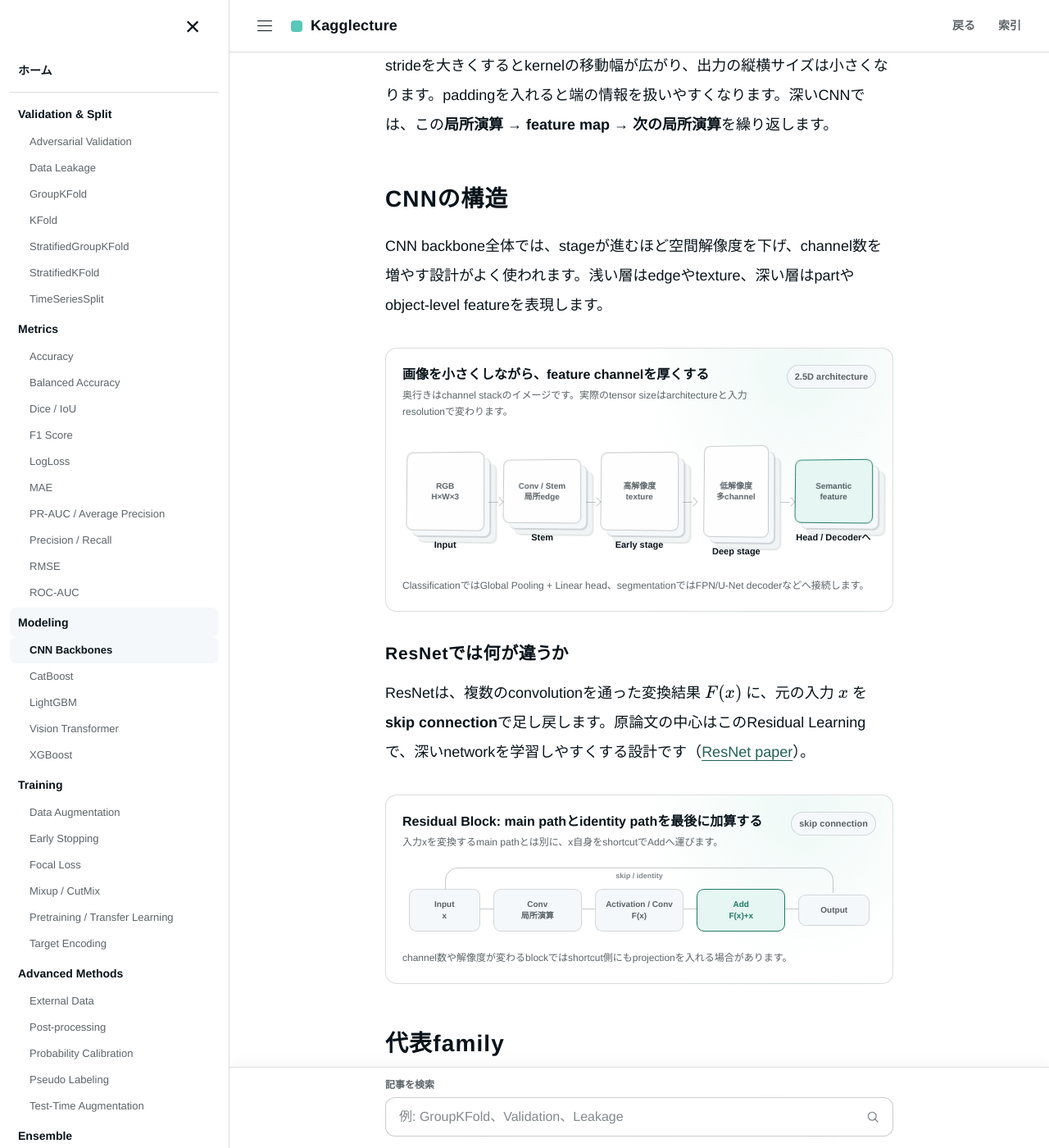
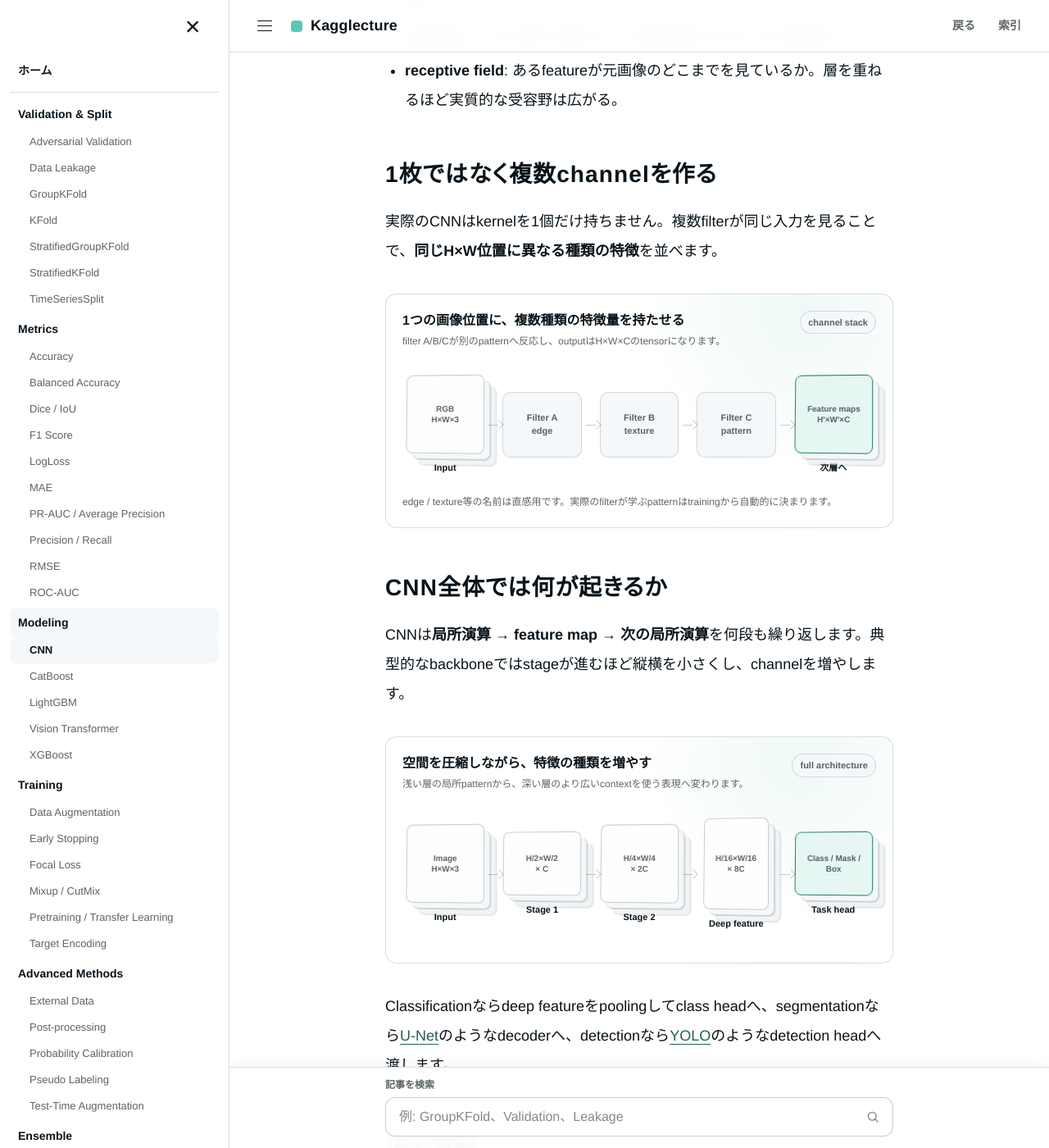
Before and after one commit to morikazu1119/Kagglecture, a Jekyll site: the page built from wiki/modeling/cnn-backbones.md, in a window 1280 px wide and 1400 px high, scrolled down 1523 px. Shown: the whole window at 82% size. Built offline with Jekyll 4.4.1, drawn with Linux system fonts in a browser that asks for light colours; some of the changed text lies outside the part shown.

Commit message:
docs: narrow CNN article to convolution fundamentals

```diff
--- a/wiki/modeling/cnn-backbones.md
+++ b/wiki/modeling/cnn-backbones.md
@@ -1,14 +1,13 @@
 ---
 layout: default
-title: CNN Backbones
-description: ResNetやEfficientNetなど、画像Kaggleで特徴抽出器として使われるConvolutional Neural Network。
-summary: 局所filterを画像上で走査し、feature mapを積み重ねながらedge・texture・shape・semantic featureを抽出する画像backbone。
+title: CNN
+summary: 小さなkernelを画像上で共有しながら走査し、局所特徴をfeature mapとして階層的に抽出するConvolutional Neural Network。
 type: reference
 domain: kaggle
-topic: cnn-backbones
+topic: cnn
 created: 2026-09-03
 updated: 2026-09-03
-source_count: 6
+source_count: 4
 tags:
   - kaggle
   - modeling
@@ -16,163 +15,102 @@
   - computer-vision
 ---
 
-# CNN Backbones
+# CNN
 
-**CNN（Convolutional Neural Network）は、小さなkernelを画像上で滑らせながら局所パターンを検出し、そのfeature mapを何層も重ねて高次特徴へ変換する画像モデルです。**
+**CNN（Convolutional Neural Network）は、画像の小さな領域へ同じkernelを繰り返し当て、edge・texture・shapeのような局所特徴をfeature mapへ変換するモデルです。**
 
-KaggleではResNet、EfficientNet、ConvNeXt、RegNetなどをclassification backboneやU-Net/FPN encoderとして使います。CNNを理解するうえで重要なのは、単に「画像を層へ通す」ことではなく、**kernelが局所領域へ作用し、feature mapが次の層の入力になる**という演算の連鎖です。
+このページはCNN共通の原理だけを扱います。Residual connection、compound scaling、modern CNN blockなどは、それぞれ[ResNet]({{ '/wiki/modeling/resnet.html' | relative_url }})、[EfficientNet]({{ '/wiki/modeling/efficientnet.html' | relative_url }})、[ConvNeXt]({{ '/wiki/modeling/convnext.html' | relative_url }})の記事で分けて説明します。
 
 <nav class="article-jump-nav" aria-label="ページ内ナビゲーション">
-  <a href="#convolution">畳み込み</a>
-  <a href="#architecture">構造</a>
-  <a href="#families">代表family</a>
-  <a href="#use-cases">使う場面</a>
-  <a href="#kaggle-examples">Kaggle実例</a>
-  <a href="#pitfalls">注意点</a>
+  <a href="#convolution">畳み込み</a><a href="#channels">Channel</a><a href="#architecture">全体構造</a><a href="#use-cases">使う場面</a><a href="#comparison">使い分け</a><a href="#pitfalls">注意点</a>
 </nav>
 
-## 畳み込みを目で追う {#convolution}
+## 1回のConvolutionを目で追う {#convolution}
 
-Convolutionでは、kernelと呼ばれる小さな重み行列を入力画像の一部へ重ね、対応する値を掛けて足し合わせます。その**1回の積和がfeature mapの1セル**になります。kernelを少しずつ移動すると、出力feature map全体が埋まります。
-
-下は理解用の5×5入力と3×3 kernelです。Positionを動かすと、現在kernelが見ている**receptive field（受容野）**と、対応する出力位置が変わります。
+3×3 kernelなら、画像の3×3領域とkernelの9個の重みを掛け合わせて足します。**この積和1回でoutput feature mapの1セル**ができます。kernelを1マスずつ動かすと、同じ重みで画像全体を調べられます。
 
 <div class="interactive-viz" data-model-interactive="cnn-convolution">
-  <div class="interactive-viz__header">
-    <div>
-      <div class="interactive-viz__title">3×3 kernelが画像上を走査してfeature mapを作る</div>
-      <p class="interactive-viz__subtitle">緑の9セルが現在のreceptive fieldです。各位置で積和を1回計算し、その値を右のfeature mapへ書き込みます。</p>
-    </div>
-    <span class="interactive-status" data-cnn-status data-state="safe">位置 (1, 1)</span>
-  </div>
-  <p class="interactive-note">模式例。入力値・kernel値は畳み込み演算を理解するための人工値です。</p>
-  <div class="interactive-control-row">
-    <span class="interactive-control-label">Kernel位置</span>
-    <button class="interactive-button" type="button" data-cnn-prev>前</button>
-    <label class="interactive-range">
-      <input type="range" min="0" max="8" step="1" value="0" data-cnn-position aria-label="畳み込みkernelの位置">
-      <span class="interactive-range-labels"><span>左上</span><span>右下</span></span>
-    </label>
-    <button class="interactive-button" type="button" data-cnn-next>次</button>
-  </div>
-  <div class="conv-board">
-    <section class="conv-panel">
-      <div class="conv-panel__title">Input 5×5</div>
-      <div class="conv-grid" style="--grid-size:5" data-cnn-input-grid aria-label="5×5 input feature map"></div>
-    </section>
-    <section class="conv-panel conv-kernel">
-      <div class="conv-panel__title">Kernel 3×3</div>
-      <div class="conv-grid" style="--grid-size:3" data-cnn-kernel-grid aria-label="3×3 convolution kernel"></div>
-    </section>
-    <section class="conv-panel">
-      <div class="conv-panel__title">Output feature map 3×3</div>
-      <div class="conv-grid" style="--grid-size:3" data-cnn-output-grid aria-label="3×3 output feature map"></div>
-    </section>
-  </div>
+  <div class="interactive-viz__header"><div><div class="interactive-viz__title">3×3 kernelからfeature mapの1セルができる</div><p class="interactive-viz__subtitle">位置を動かすと、kernelが現在見ているreceptive fieldとoutput位置が対応して変わります。</p></div><span class="interactive-status" data-cnn-status data-state="safe">位置 (1, 1)</span></div>
+  <p class="interactive-note">模式例。入力値・kernel値は演算理解用の人工値です。</p>
+  <div class="interactive-control-row"><span class="interactive-control-label">Kernel位置</span><button class="interactive-button" type="button" data-cnn-prev>前</button><label class="interactive-range"><input type="range" min="0" max="8" step="1" value="0" data-cnn-position aria-label="畳み込みkernelの位置"><span class="interactive-range-labels"><span>左上</span><span>右下</span></span></label><button class="interactive-button" type="button" data-cnn-next>次</button></div>
+  <div class="conv-board"><section class="conv-panel"><div class="conv-panel__title">Input 5×5</div><div class="conv-grid" style="--grid-size:5" data-cnn-input-grid></div></section><section class="conv-panel conv-kernel"><div class="conv-panel__title">Kernel 3×3</div><div class="conv-grid" style="--grid-size:3" data-cnn-kernel-grid></div></section><section class="conv-panel"><div class="conv-panel__title">Output 3×3</div><div class="conv-grid" style="--grid-size:3" data-cnn-output-grid></div></section></div>
   <div class="conv-equation" data-cnn-equation>選択領域とkernelの積和がここに表示されます。</div>
-  <p class="interactive-explanation">実際のCNNではkernelを多数持つため、1枚ではなく複数channelのfeature mapが生成されます。次の層はそのstack全体を入力としてさらに特徴を抽出します。</p>
-  <noscript><p class="interactive-explanation">Convolutionはkernelを局所領域へ重ねて積和を取り、その値をfeature mapの対応位置へ記録する処理です。</p></noscript>
+  <p class="interactive-explanation">同じkernel weightを場所ごとに共有するため、「左上専用のedge detector」「右下専用のedge detector」を別々に学ぶ必要がありません。</p>
+  <noscript><p class="interactive-explanation">Convolutionは小さな領域とkernelの積和を取り、その結果をfeature mapの対応セルへ書き込む処理です。</p></noscript>
 </div>
 
-strideを大きくするとkernelの移動幅が広がり、出力の縦横サイズは小さくなります。paddingを入れると端の情報を扱いやすくなります。深いCNNでは、この**局所演算 → feature map → 次の局所演算**を繰り返します。
+### stride / padding / receptive field
 
-## CNNの構造 {#architecture}
+- **stride**: kernelを何マスずつ動かすか。大きいほどoutputの縦横が小さくなる。
+- **padding**: 入力の外側へ値を足し、端の情報やoutput sizeを制御する。
+- **receptive field**: あるfeatureが元画像のどこまでを見ているか。層を重ねるほど実質的な受容野は広がる。
 
-CNN backbone全体では、stageが進むほど空間解像度を下げ、channel数を増やす設計がよく使われます。浅い層はedgeやtexture、深い層はpartやobject-level featureを表現します。
+## 1枚ではなく複数channelを作る {#channels}
 
-<div class="model-architecture" aria-label="CNN backboneでfeature mapの解像度とchannelが変化する模式図">
-  <div class="model-architecture__header">
-    <div><div class="model-architecture__title">画像を小さくしながら、feature channelを厚くする</div><p class="model-architecture__subtitle">奥行きはchannel stackのイメージです。実際のtensor sizeはarchitectureと入力resolutionで変わります。</p></div>
-    <span class="model-architecture__badge">2.5D architecture</span>
-  </div>
-  <div class="model-stage-row" style="--model-cols:5">
-    <div class="model-stage"><div class="model-tensor"><span>RGB<br>H×W×3</span></div><span class="model-stage__label">Input</span></div>
-    <div class="model-stage"><div class="model-tensor is-wide"><span>Conv / Stem<br>局所edge</span></div><span class="model-stage__label">Stem</span></div>
-    <div class="model-stage"><div class="model-tensor"><span>高解像度<br>texture</span></div><span class="model-stage__label">Early stage</span></div>
-    <div class="model-stage"><div class="model-tensor is-thin"><span>低解像度<br>多channel</span></div><span class="model-stage__label">Deep stage</span></div>
-    <div class="model-stage"><div class="model-tensor is-accent is-wide"><span>Semantic feature</span></div><span class="model-stage__label">Head / Decoderへ</span></div>
-  </div>
-  <p class="model-architecture__caption">ClassificationではGlobal Pooling + Linear head、segmentationではFPN/U-Net decoderなどへ接続します。</p>
+実際のCNNはkernelを1個だけ持ちません。複数filterが同じ入力を見ることで、**同じH×W位置に異なる種類の特徴**を並べます。
+
+<div class="model-architecture" aria-label="複数filterからfeature channel stackができる図">
+  <div class="model-architecture__header"><div><div class="model-architecture__title">1つの画像位置に、複数種類の特徴量を持たせる</div><p class="model-architecture__subtitle">filter A/B/Cが別のpatternへ反応し、outputはH×W×Cのtensorになります。</p></div><span class="model-architecture__badge">channel stack</span></div>
+  <div class="model-stage-row" style="--model-cols:5"><div class="model-stage"><div class="model-tensor"><span>RGB<br>H×W×3</span></div><span class="model-stage__label">Input</span></div><div class="model-stage"><div class="model-op-box"><span>Filter A<br>edge</span></div></div><div class="model-stage"><div class="model-op-box"><span>Filter B<br>texture</span></div></div><div class="model-stage"><div class="model-op-box"><span>Filter C<br>pattern</span></div></div><div class="model-stage"><div class="model-tensor is-accent"><span>Feature maps<br>H'×W'×C</span></div><span class="model-stage__label">次層へ</span></div></div>
+  <p class="model-architecture__caption">edge / texture等の名前は直感用です。実際のfilterが学ぶpatternはtrainingから自動的に決まります。</p>
 </div>
 
-### ResNetでは何が違うか
+## CNN全体では何が起きるか {#architecture}
 
-ResNetは、複数のconvolutionを通った変換結果 $F(x)$ に、元の入力 $x$ を**skip connection**で足し戻します。原論文の中心はこのResidual Learningで、深いnetworkを学習しやすくする設計です（[ResNet paper](https://arxiv.org/abs/1512.03385)）。
+CNNは**局所演算 → feature map → 次の局所演算**を何段も繰り返します。典型的なbackboneではstageが進むほど縦横を小さくし、channelを増やします。
 
-<div class="model-architecture" aria-label="ResNet residual blockの構造">
-  <div class="model-architecture__header">
-    <div><div class="model-architecture__title">Residual Block: main pathとidentity pathを最後に加算する</div><p class="model-architecture__subtitle">入力xを変換するmain pathとは別に、x自身をshortcutでAddへ運びます。</p></div>
-    <span class="model-architecture__badge">skip connection</span>
-  </div>
-  <div class="residual-architecture">
-    <div class="residual-node">Input<br>x</div>
-    <div class="residual-node">Conv<br>局所演算</div>
-    <div class="residual-node">Activation / Conv<br>F(x)</div>
-    <div class="residual-node is-add">Add<br>F(x)+x</div>
-    <div class="residual-node">Output</div>
-  </div>
-  <p class="model-architecture__caption">channel数や解像度が変わるblockではshortcut側にもprojectionを入れる場合があります。</p>
+<div class="model-architecture" aria-label="CNN全体のfeature map変化">
+  <div class="model-architecture__header"><div><div class="model-architecture__title">空間を圧縮しながら、特徴の種類を増やす</div><p class="model-architecture__subtitle">浅い層の局所patternから、深い層のより広いcontextを使う表現へ変わります。</p></div><span class="model-architecture__badge">full architecture</span></div>
+  <div class="model-stage-row" style="--model-cols:5"><div class="model-stage"><div class="model-tensor"><span>Image<br>H×W×3</span></div><span class="model-stage__label">Input</span></div><div class="model-stage"><div class="model-tensor is-wide"><span>H/2×W/2<br>× C</span></div><span class="model-stage__label">Stage 1</span></div><div class="model-stage"><div class="model-tensor"><span>H/4×W/4<br>× 2C</span></div><span class="model-stage__label">Stage 2</span></div><div class="model-stage"><div class="model-tensor is-thin"><span>H/16×W/16<br>× 8C</span></div><span class="model-stage__label">Deep feature</span></div><div class="model-stage"><div class="model-tensor is-accent is-wide"><span>Class / Mask / Box</span></div><span class="model-stage__label">Task head</span></div></div>
 </div>
 
-## 代表family {#families}
-
-<div class="comparison-board" aria-label="代表的なCNN familyの比較">
-  <section class="comparison-card"><h4>ResNet</h4><dl><dt>核</dt><dd>Residual connection</dd><dt>見る点</dt><dd>skip pathとblock depth</dd></dl></section>
-  <section class="comparison-card"><h4>EfficientNet</h4><dl><dt>核</dt><dd>Compound scaling</dd><dt>見る点</dt><dd>depth / width / resolutionを同時に拡大</dd></dl></section>
-  <section class="comparison-card is-primary"><h4>ConvNeXt</h4><dl><dt>核</dt><dd>Modern CNN design</dd><dt>見る点</dt><dd>large kernel、stage設計、Transformer由来の設計知見</dd></dl></section>
-  <section class="comparison-card"><h4>RegNet</h4><dl><dt>核</dt><dd>Regular design space</dd><dt>見る点</dt><dd>規則的なwidth/depth設計</dd></dl></section>
-</div>
-
-EfficientNetはdepth・width・resolutionをバランスよく拡大するcompound scalingを提案しています（[EfficientNet paper](https://arxiv.org/abs/1905.11946)）。
+Classificationならdeep featureをpoolingしてclass headへ、segmentationなら[U-Net]({{ '/wiki/modeling/unet.html' | relative_url }})のようなdecoderへ、detectionなら[YOLO]({{ '/wiki/modeling/yolo.html' | relative_url }})のようなdetection headへ渡します。
 
 ## 使う場面 {#use-cases}
 
-- 画像classificationの強いbaselineが欲しい。
-- segmentation encoderを選ぶ。
-- pretrained weightを利用したい。
-- GPU/推論時間が限られ、ViTより軽いmodelが欲しい。
+- 画像classificationやspectrogram分類のbaseline。
+- segmentation / detectionのencoder・backbone。
+- pretrained weightを使って少量データへtransfer learningする。
+- 局所patternが重要で、画像resolutionを比較的柔軟に扱いたい。
 
-## Kaggleでの実例 {#kaggle-examples}
+## CNNとTransformerの違い {#comparison}
 
-BirdCLEF 2024の1位解法は`efficientnet_b0`と`regnety_008`を採用し、同チームの条件ではViT系が大きく劣ったと報告しています（[1st place solution](https://www.kaggle.com/competitions/birdclef-2024/writeups/team-kefir-1st-place-solution)）。**モデルfamilyの優劣はtask依存**だと分かる例です。
+<div class="comparison-board"><section class="comparison-card is-primary"><h4>CNN</h4><dl><dt>最初に見る範囲</dt><dd>局所kernel</dd><dt>共有</dt><dd>同じkernelを全位置で使う</dd><dt>長距離関係</dt><dd>層を重ねて広げる</dd></dl></section><section class="comparison-card"><h4>Vision Transformer</h4><dl><dt>単位</dt><dd>patch token</dd><dt>共有</dt><dd>Attention projection</dd><dt>長距離関係</dt><dd>global attentionなら早い段階から直接参照</dd></dl></section></div>
 
-Happywhale 2022の1位解法では複数のImageNet-pretrained EfficientNet/EfficientNetV2をensembleし、single modelではEfficientNet-B7が最良だったと報告しています（[1st Place Solution](https://www.kaggle.com/competitions/happy-whale-and-dolphin/writeups/preferred-dolphin-1st-place-solution)）。
-
-Severstal Steel Defect Detectionの1位解法ではEfficientNet-B3をU-Net/FPN encoderとしてsegmentationに使っています（[1st Place Solution](https://www.kaggle.com/competitions/severstal-steel-defect-detection/writeups/1st-place-solution)）。
+Kaggleでは優劣を固定せずOOFで比較します。BirdCLEF 2024の1位解法ではEfficientNet/RegNet系CNNが採用され、同チームではViT系が大きく劣ったと報告されています（[1st place solution](https://www.kaggle.com/competitions/birdclef-2024/writeups/team-kefir-1st-place-solution)）。
 
 ## 注意点 {#pitfalls}
 
-### 大きいbackboneが必ず強いわけではない
+### resolutionと計算量
 
-resolution、batch size、pretraining、augmentationまで含めて比較します。計算budgetを食い尽くしてfold/seed数を減らすと最終性能が下がることもあります。
+画像の縦横を2倍にするとpixel数は約4倍です。backbone名だけでなくinput resolution・batch size・augmentationをセットで比較します。
 
-### Input channelが違う
+### channel意味を固定して考えない
 
-医療・衛星・顕微鏡などで3chでない場合、first convolutionの変更やchannel projectionが必要です。pretrained weightの再利用方法を決めます。
+中間channelは人間が指定した「edge channel」ではありません。可視化は直感であり、実際の表現は学習で決まります。
 
-### Pretraining domain
+### backbone固有の設計をCNN一般論と混ぜない
 
-ImageNet pretrainingが常に最適とは限りません。同domain pretraining、foundation model、self-supervised weightも比較します。
+Residual connection、MBConv、large-kernel ConvNeXt blockはCNNそのものの定義ではありません。各モデル記事で分けて理解します。
 
 ## Quick Reference
 
-- Convolutionはkernelを局所領域へ重ねた積和でfeature mapを作る。
-- 深いstageほど空間解像度を下げ、channel表現を増やす構成が多い。
-- ResNetはmain pathにidentity shortcutを足す。
-- input resolutionとbackbone sizeをセットで比較する。
-- ViTとのOOF差だけでなくensemble diversityも見る。
+- kernelの積和1回 → feature map 1セル。
+- 複数filter → 複数channel。
+- stageが深くなるほど空間を縮小しchannelを増やす設計が多い。
+- CNNは局所性とweight sharingを強いinductive biasとして持つ。
+- ResNet / EfficientNet / ConvNeXtは別記事でモデル固有設計を見る。
 
 ## 関連項目
 
+- [ResNet]({{ '/wiki/modeling/resnet.html' | relative_url }})
+- [EfficientNet]({{ '/wiki/modeling/efficientnet.html' | relative_url }})
+- [ConvNeXt]({{ '/wiki/modeling/convnext.html' | relative_url }})
 - [Vision Transformer]({{ '/wiki/modeling/vision-transformer.html' | relative_url }})
-- [Pretraining / Transfer Learning]({{ '/wiki/training/pretraining-transfer-learning.html' | relative_url }})
-- [Data Augmentation]({{ '/wiki/training/data-augmentation.html' | relative_url }})
 
 ## 参考文献
 
-1. [He et al., “Deep Residual Learning for Image Recognition”, 2015](https://arxiv.org/abs/1512.03385)
-2. [Tan & Le, “EfficientNet: Rethinking Model Scaling for Convolutional Neural Networks”, 2019](https://arxiv.org/abs/1905.11946)
-3. [Kaggle, “BirdCLEF 2024: 1st place solution”, 2024](https://www.kaggle.com/competitions/birdclef-2024/writeups/team-kefir-1st-place-solution)
-4. [Kaggle, “Happywhale: 1st Place Solution”, 2022](https://www.kaggle.com/competitions/happy-whale-and-dolphin/writeups/preferred-dolphin-1st-place-solution)
-5. [Kaggle, “Severstal: Steel Defect Detection: 1st Place Solution”, 2019](https://www.kaggle.com/competitions/severstal-steel-defect-detection/writeups/1st-place-solution)
-6. [Kaggle, “Recursion Cellular Image Classification: 1st Place Solution”, 2019](https://www.kaggle.com/competitions/recursion-cellular-image-classification/writeups/maciej-sypetkowski-1st-place-solution-write-up-cod)
+1. LeCun et al., “Gradient-Based Learning Applied to Document Recognition”, 1998.
+2. Dumoulin & Visin, “A guide to convolution arithmetic for deep learning”, 2016. https://arxiv.org/abs/1603.07285
+3. Kaggle, “BirdCLEF 2024: 1st place solution”, 2024. https://www.kaggle.com/competitions/birdclef-2024/writeups/team-kefir-1st-place-solution
+4. PyTorch, “Conv2d”. https://pytorch.org/docs/stable/generated/torch.nn.Conv2d.html
```
